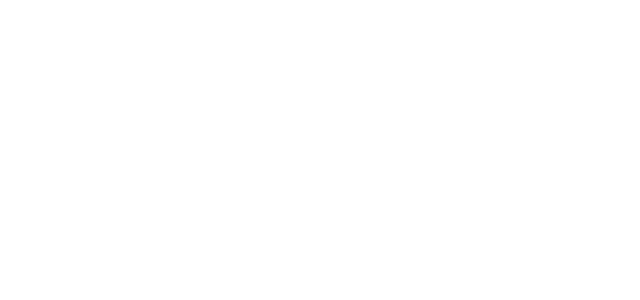
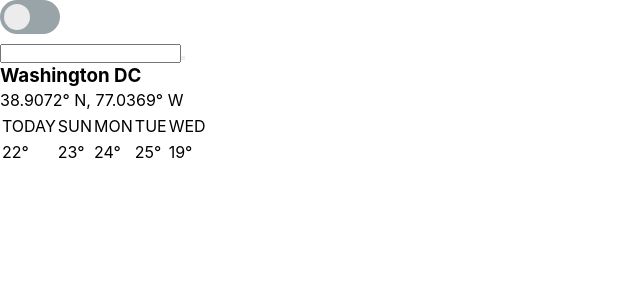
Before and after one commit to anavarro99dev/AGILE-proyect-vue3, a Vue app: page / in a window 1280 px wide. Shown: the top 300 px of the page, without its empty margins (0-640 px from the left). Built offline with nearby package versions, Linux system fonts and the light colour scheme.

Commit message:
Switch#1

```diff
--- a/src/App.vue
+++ b/src/App.vue
@@ -1,15 +1,18 @@
 <template>
   <div>
 
+    <Options></Options>
 
+    <Card></Card>
 
   </div>
 </template>
 
 <script setup lang="ts">
 
+import Options from './components/Options.vue';
+import Card from './components/Card.vue';
+
 </script>
 
-<style lang="scss" scoped>
-
-</style>
+<style lang="scss" scoped></style>
--- /dev/null
+++ b/src/components/Card.vue
@@ -0,0 +1,19 @@
+<template>
+  <div class="card-container">
+    <span class="card--icon"> </span>
+    <div class="card--city">
+      <h3>Washington DC</h3>
+      <span>38.9072° N, 77.0369° W</span>
+    </div>
+    <div class="card-body">
+      <table>
+        <tr><td>TODAY</td><td>SUN</td><td>MON</td><td>TUE</td><td>WED</td></tr>
+        <tr><td>22°</td><td>23°</td><td>24°</td><td>25°</td><td>19°</td></tr>
+      </table>
+    </div>
+  </div>
+</template>
+
+<script setup lang="ts"></script>
+
+<style lang="scss" scoped></style>
--- /dev/null
+++ b/src/components/Options.vue
@@ -0,0 +1,19 @@
+<template>
+  <div class="options-container">
+    <div class="option--units-select"> <Switch> </Switch> </div>
+    <div class="option-city">
+      <input type="text" />
+      <button></button>
+    </div>
+  </div>
+</template>
+
+<script setup lang="ts">
+
+import Switch from './Switch.vue';
+
+</script>
+
+<style lang="scss" scoped>
+
+</style>
--- /dev/null
+++ b/src/components/Switch.vue
@@ -0,0 +1,70 @@
+<template>
+  <label class="switch">
+    <input type="checkbox" />
+    <div class="slider round"></div>
+  </label>
+</template>
+
+<script lang="ts" setup></script>
+
+<style lang="scss" scoped>
+/* Formateamos el label que servirá de contenedor */
+.switch {
+  position: relative;
+  display: inline-block;
+  width: 60px;
+  height: 34px;
+}
+
+/* Ocultamos el checkbox html */
+.switch input {
+  display: none;
+}
+
+/* Formateamos la caja del interruptor sobre la cual se deslizará la perilla de control o slider */
+.slider {
+  position: absolute;
+  cursor: pointer;
+  top: 0;
+  left: 0;
+  right: 0;
+  bottom: 0;
+  background-color: #99A4A9;
+  -webkit-transition: 0.4s;
+  transition: 0.4s;
+}
+
+/* Pintamos la perilla de control o slider usando el selector before */
+.slider:before {
+  position: absolute;
+  content: "";
+  height: 26px;
+  width: 26px;
+  left: 4px;
+  bottom: 4px;
+  background-color: #ECECEC;
+  -webkit-transition: 0.4s;
+  transition: 0.4s;
+}
+
+/* Cambiamos el color de fondo cuando el checkbox esta activado */
+input:checked + .slider {
+  background-color: #99A4A9;
+}
+
+/* Deslizamos el slider a la derecha cuando el checkbox esta activado */
+input:checked + .slider:before {
+  -webkit-transform: translateX(26px);
+  -ms-transform: translateX(26px);
+  transform: translateX(26px);
+}
+
+/* Aplicamos efecto de bordes redondeados en slider y en el fondo del slider */
+.slider.round {
+  border-radius: 34px;
+}
+
+.slider.round:before {
+  border-radius: 50%;
+}
+</style>
```
